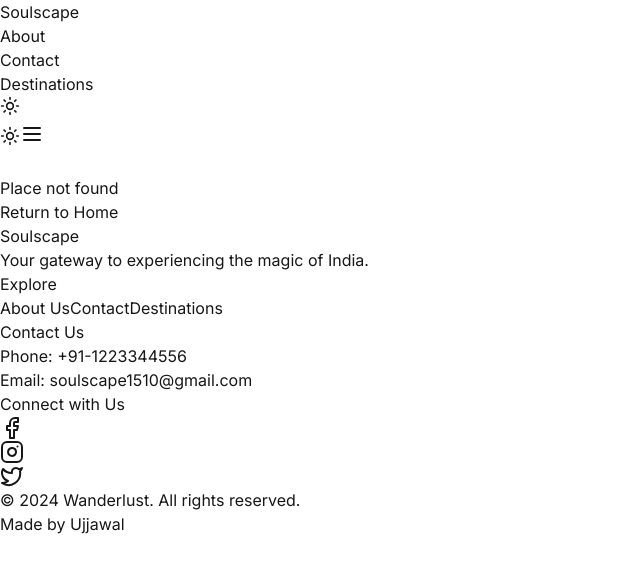
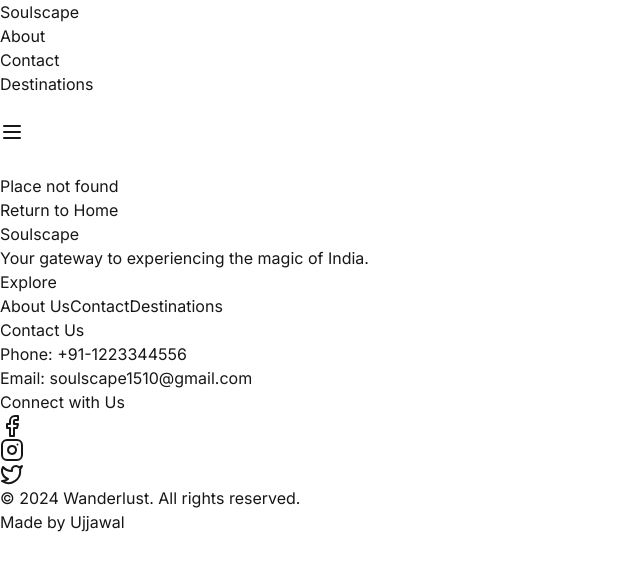
Before and after one commit to Ujjawal-04/soulscape, a Next.js app: page /place/1/1 in a window 1280 px wide. Shown: the top 572 px of the page, without its empty margins (0-640 px from the left). Built offline with nearby package versions, Linux system fonts and the light colour scheme.

Commit message:
Update Header.jsx

```diff
--- a/src/app/components/Header.jsx
+++ b/src/app/components/Header.jsx
@@ -74,7 +74,6 @@ export default function Header() {
                 className="p-2 rounded-full bg-primary/10 hover:bg-primary/20 transition-colors duration-300"
                 aria-label="Toggle theme"
               >
-                {theme === 'light' ? <Moon size={20} /> : <Sun size={20} />}
               </motion.button>
             )}
           </div>
@@ -86,7 +85,6 @@ export default function Header() {
                 className="p-2 rounded-full bg-primary/10 hover:bg-primary/20 transition-colors duration-300 mr-2"
                 aria-label="Toggle theme"
               >
-                {theme === 'light' ? <Moon size={20} /> : <Sun size={20} />}
               </button>
             )}
             <button
```
